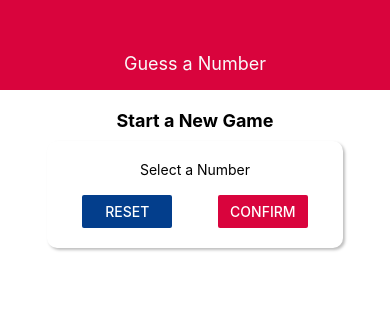
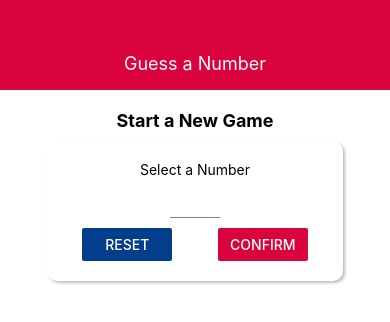
Before and after one commit to danieltov/rn-guessing-game, a React Native app: screen / in a window 390 px wide. Shown: the top 322 px of the page. Built offline with nearby package versions, Linux system fonts and the light colour scheme.

Commit message:
Start screen business logic

```diff
--- a/screens/StartGameScreen.js
+++ b/screens/StartGameScreen.js
@@ -1,26 +1,93 @@
-import React from 'react'
-import { View, Text, StyleSheet, TextInput, Button } from 'react-native'
+import React, { useState } from 'react'
+import {
+  View,
+  Text,
+  StyleSheet,
+  Button,
+  TouchableWithoutFeedback,
+  Keyboard,
+  Alert
+} from 'react-native'
 import Colors from '../constants/colors'
 
-import Card from '../components/Card'
+import { Card, Input, NumberContainer } from '../components'
 
 const StartGameScreen = props => {
+  const [enteredVal, setEnteredVal] = useState('')
+  const [confirmed, setConfirmed] = useState(false)
+  const [selectedNum, setSelectedNum] = useState(undefined)
+
+  const numInputHandler = inputText => {
+    setEnteredVal(inputText.replace(/[^0-9]/g, ''))
+  }
+
+  const resetInputHandler = () => {
+    setEnteredVal('')
+    setConfirmed(false)
+  }
+
+  const confirmInputHandler = () => {
+    const chosenNum = parseInt(enteredVal)
+    if (isNaN(chosenNum) || chosenNum <= 0 || chosenNum > 99) {
+      return Alert.alert(
+        'Invalid Number!',
+        'Number has to be number between 1 and 99.',
+        [{ text: 'OK', style: 'destructive', onPress: resetInputHandler }]
+      )
+    }
+    setSelectedNum(chosenNum)
+    setEnteredVal('')
+    setConfirmed(true)
+  }
+
+  let confirmedOutput
+
+  if (confirmed) {
+    confirmedOutput = (
+      <Card style={{ ...styles.inputContainer, ...styles.confirmBox }}>
+        <Text>You chose:</Text>
+        <NumberContainer>{selectedNum}</NumberContainer>
+      </Card>
+    )
+  }
+
   return (
+    <TouchableWithoutFeedback
+      onPress={() => {
+        Keyboard.dismiss()
+      }}>
       <View style={styles.screen}>
         <Text style={styles.title}>Start a New Game</Text>
         <Card style={styles.inputContainer}>
           <Text>Select a Number</Text>
-        <TextInput />
+          <Input
+            style={styles.input}
+            blurOnSubmit
+            keyboardType='number-pad'
+            maxLength={2}
+            value={enteredVal}
+            onChangeText={numInputHandler}
+          />
           <View style={styles.buttonContainer}>
             <View style={styles.button}>
-            <Button title='Reset' color={Colors.secondary} onPress={() => {}} />
+              <Button
+                title='Reset'
+                color={Colors.secondary}
+                onPress={resetInputHandler}
+              />
             </View>
             <View style={styles.button}>
-            <Button title='Confirm' color={Colors.primary} onPress={() => {}} />
+              <Button
+                title='Confirm'
+                color={Colors.primary}
+                onPress={confirmInputHandler}
+              />
             </View>
           </View>
         </Card>
+        {confirmedOutput}
       </View>
+    </TouchableWithoutFeedback>
   )
 }
 
@@ -40,6 +107,10 @@ const styles = StyleSheet.create({
     maxWidth: '80%',
     alignItems: 'center'
   },
+  confirmBox: {
+    backgroundColor: Colors.info,
+    marginVertical: 10
+  },
   buttonContainer: {
     flexDirection: 'row',
     width: '100%',
@@ -48,6 +119,10 @@ const styles = StyleSheet.create({
   },
   button: {
     width: '40%'
+  },
+  input: {
+    width: 50,
+    textAlign: 'center'
   }
 })
 
```
Lines whose indentation alone changed are shown as unchanged.
